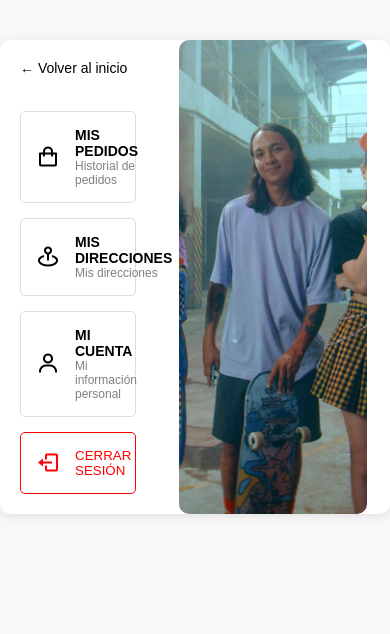
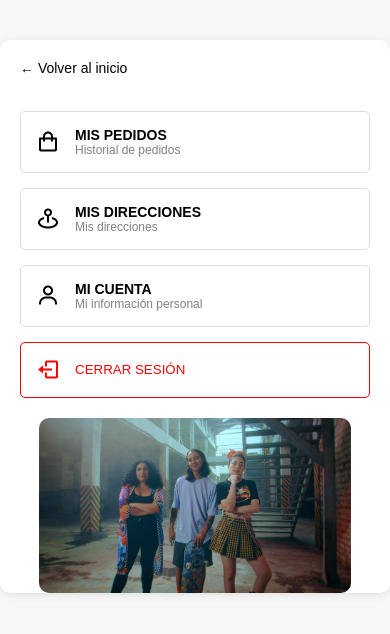
Before and after one commit to ItsMeZeVas/Vencha_Grupo_1_Tecnologias, a PHP site: page /user.html in a window 390 px wide. Shown: the part 62-696 px from the top of the page. Run offline with PHP 8.4, Linux system fonts and the light colour scheme.

Commit message:
Pagina de usuario (12 - Columnas)

```diff
--- a/user.html
+++ b/user.html
@@ -18,7 +18,6 @@
     <main class="account-container">
         <nav class="account-menu">
             <a href="IndexPrincipal.html" class="back">← Volver al inicio</a>
-
             <button class="account-option" aria-label="Ver historial de pedidos">
                 <i class='bx bx-shopping-bag'></i>
                 <div>
@@ -26,7 +25,6 @@
                     <p>Historial de pedidos</p>
                 </div>
             </button>
-
             <button class="account-option" aria-label="Ver mis direcciones guardadas">
                 <i class='bx bx-map-pin'></i>
                 <div>
@@ -34,7 +32,6 @@
                     <p>Mis direcciones</p>
                 </div>
             </button>
-
             <button class="account-option" aria-label="Ver mi información personal">
                 <i class='bx bx-user'></i>
                 <div>
@@ -42,15 +39,13 @@
                     <p>Mi información personal</p>
                 </div>
             </button>
-
             <button class="account-option logout" aria-label="Cerrar sesión">
                 <i class='bx bx-log-out'></i>
                 <span>CERRAR SESIÓN</span>
             </button>
         </nav>
-
         <section class="account-image">
-            <img img src="SliderImages/Img4.jpg" alt="Personas modelando ropa de VENCHA en la calle">
+            <img src="SliderImages/Img4.jpg" alt="Personas modelando ropa de VENCHA en la calle">
         </section>
     </main>
 </body>
--- a/user_styles.css
+++ b/user_styles.css
@@ -30,7 +30,7 @@ body {
 .headerPart-1 {
     display: flex;
     align-items: center;
-    justify-content: space-between; /* Distribuye los elementos */
+    justify-content: space-between;
     background: white;
     width: 100%;
     height: 60px;
@@ -45,9 +45,9 @@ body {
     width: 100%;
 }
 
-/* Contenedor principal */
 .account-container {
-    display: flex;
+    display: grid;
+    grid-template-columns: repeat(12, 1fr);
     width: 100%;
     max-width: 1200px;
     margin: 40px auto;
@@ -55,18 +55,16 @@ body {
     border-radius: 10px;
     overflow: hidden;
     box-shadow: 0px 2px 10px rgba(0, 0, 0, 0.1);
-    height: 100%; /* Ocupa toda la altura disponible */
 }
-
 
 /* Menú de la cuenta */
 .account-menu {
-    width: 40%;
+    grid-column: span 4;
     padding: 20px;
     display: flex;
     flex-direction: column;
     gap: 15px;
-    justify-content: space-between; /* Distribuye los elementos uniformemente */
+    justify-content: space-between;
 }
 
 .back {
@@ -124,18 +122,30 @@ body {
     color: red;
 }
 
-/* Imagen*/
+/* Imagen */
 .account-image {
-    width: 60%;
+    grid-column: span 8;
     display: flex;
-    align-items: stretch; /* Para que crezca junto con el contenedor */
+    align-items: center;
     justify-content: center;
-    flex-grow: 1; /* Hace que ocupe toda la altura restante */
 }
 
 .account-image img {
     width: 80%;
-    height: 100%;
-    object-fit: cover; /* Ajusta la imagen para que cubra toda el área */
-    border-radius: 10px; /* Bordes suaves */
+    height: auto;
+    object-fit: cover;
+    border-radius: 10px;
 }
+
+/* Responsive */
+@media (max-width: 768px) {
+    .account-container {
+        grid-template-columns: 1fr;
+    }
+    .account-menu {
+        grid-column: span 12;
+    }
+    .account-image {
+        grid-column: span 12;
+    }
+}
```
